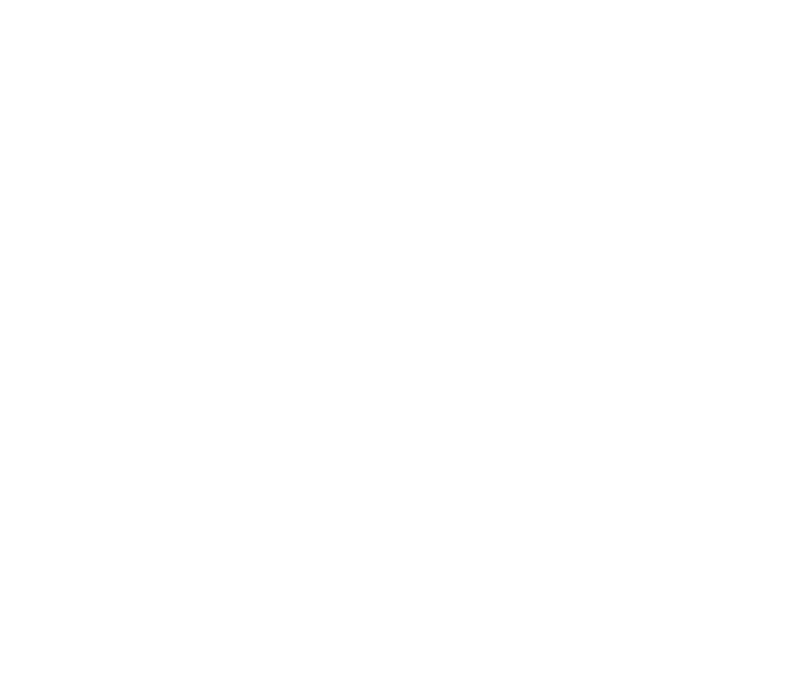
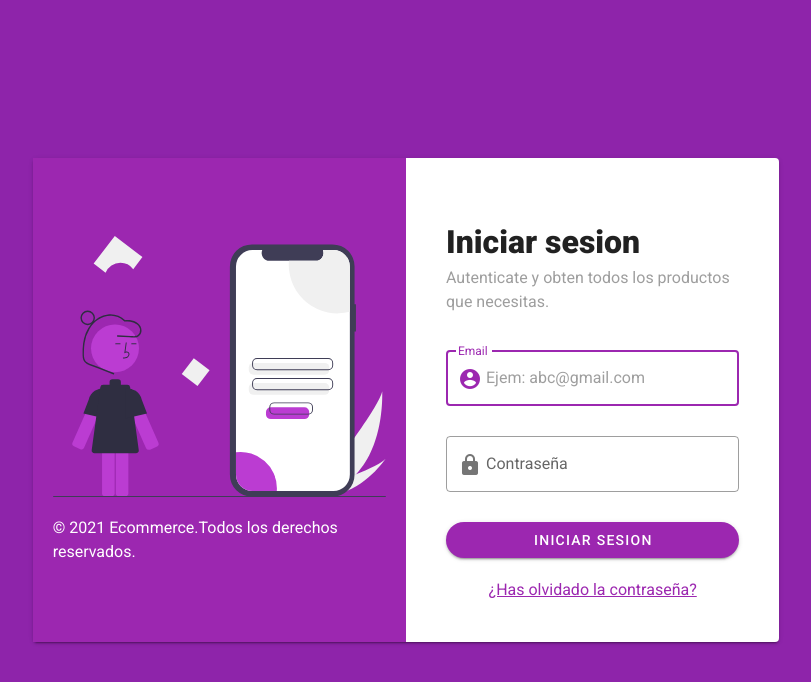
Before and after one commit to thebug404/ecommerce, a Vue app in the folder ecommerce-frontend/: page /login in a window 1280 px wide. Shown: the top 682 px of the page, without its empty margins (234-1045 px from the left). Built offline with nearby package versions, Linux system fonts and the light colour scheme.

Commit message:
Styles were added to the login.

```diff
--- /dev/null
+++ b/ecommerce-frontend/src/modules/home/components/Login.form.vue
@@ -0,0 +1,36 @@
+<template>
+  <v-form>
+    <v-text-field
+      outlined
+      autofocus
+      label="Email"
+      color="purple"
+      autocomplete="off"
+      placeholder="Ejem: abc@gmail.com"
+      prepend-inner-icon="mdi-account-circle"
+    ></v-text-field>
+    <v-text-field
+      outlined
+      autofocus
+      color="purple"
+      type="password"
+      label="Contraseña"
+      autocomplete="off"
+      prepend-inner-icon="mdi-lock"
+    ></v-text-field>
+    <v-btn color="purple" rounded block dark>Iniciar sesion</v-btn>
+    <div class="text-center pt-5">
+      <router-link to="/" class="purple--text">
+        <span class="">¿Has olvidado la contraseña?</span>
+      </router-link>
+    </div>
+  </v-form>
+</template>
+
+<script lang="ts">
+import Vue from "vue";
+import Component from "vue-class-component";
+
+@Component
+export default class LoginFormComponent extends Vue {}
+</script>
--- a/ecommerce-frontend/src/modules/home/home.routes.ts
+++ b/ecommerce-frontend/src/modules/home/home.routes.ts
@@ -9,5 +9,15 @@
       name: "Home",
       component: () => import("@/modules/home/pages/Home.page.vue"),
     },
+    {
+      path: "/login",
+      name: "Login",
+      component: () => import("@/modules/home/pages/Login.page.vue"),
+    },
+    {
+      path: "/register",
+      name: "Register",
+      component: () => import("@/modules/home/pages/Register.page.vue"),
+    },
   ],
 };
--- a/ecommerce-frontend/src/modules/home/pages/Home.page.vue
+++ b/ecommerce-frontend/src/modules/home/pages/Home.page.vue
@@ -8,7 +8,7 @@
       style="min-height: 100vh"
     >
       <v-flex xs12 sm8 md6 class="px-md-5">
-        <div class="white--text">
+        <div class="white--text py-3">
           <h1 class="my-3">
             <strong>Administrar tu negocio nunca habia sido tan facil.</strong>
           </h1>
@@ -17,12 +17,16 @@
             puerta de tu casa. Create una cuenta, si aun no lo has hecho.
           </p>
         </div>
-        <br />
-        <v-btn rounded large class="primary--text ma-2">
+        <v-btn
+          :to="{ name: 'Register' }"
+          rounded
+          large
+          class="primary--text ma-2"
+        >
           <v-icon class="mr-2">mdi-account</v-icon>
           <span>Crear una cuenta</span>
         </v-btn>
-        <v-btn text color="white" large class="ma-2">
+        <v-btn :to="{ name: 'Login' }" text color="white" large class="ma-2">
           <v-icon class="mr-2">mdi-login</v-icon>
           <span>Iniciar sesion</span>
         </v-btn>
--- /dev/null
+++ b/ecommerce-frontend/src/modules/home/pages/Login.page.vue
@@ -0,0 +1,50 @@
+<template>
+  <v-sheet color="purple darken-1">
+    <v-layout wrap align-center justify-center style="min-height: 100vh">
+      <v-flex xs11 sm8 md10 lg7>
+        <v-card>
+          <v-layout wrap>
+            <v-flex xs12 md6 class="purple pa-5 d-none d-md-block">
+              <div class="d-flex align-center" style="min-height: 100%">
+                <div>
+                  <img
+                    :src="require('@/assets/login.svg')"
+                    width="100%"
+                    alt="Login banner"
+                  />
+                  <p class="pa-0 ma-0 white--text mt-3">
+                    © {{ new Date().getFullYear() }} Ecommerce.Todos los
+                    derechos reservados.
+                  </p>
+                </div>
+              </div>
+            </v-flex>
+            <v-flex xs12 md6 class="pa-5 pa-sm-8 pa-md-10">
+              <div class="py-5">
+                <h1>
+                  <strong>Iniciar sesion</strong>
+                </h1>
+                <p class="grey--text">
+                  Autenticate y obten todos los productos que necesitas.
+                </p>
+              </div>
+              <LoginFormComponent />
+            </v-flex>
+          </v-layout>
+        </v-card>
+      </v-flex>
+    </v-layout>
+  </v-sheet>
+</template>
+
+<script lang="ts">
+import Vue from "vue";
+import Component from "vue-class-component";
+
+import LoginFormComponent from "../components/Login.form.vue";
+
+@Component({
+  components: { LoginFormComponent },
+})
+export default class LoginPage extends Vue {}
+</script>
--- /dev/null
+++ b/ecommerce-frontend/src/modules/home/pages/Register.page.vue
@@ -0,0 +1,11 @@
+<template>
+  <h1>Login page</h1>
+</template>
+
+<script lang="ts">
+import Vue from "vue";
+import Component from "vue-class-component";
+
+@Component
+export default class LoginPage extends Vue {}
+</script>
```
Also changed, not shown: ecommerce-frontend/src/assets/login.svg (added).
